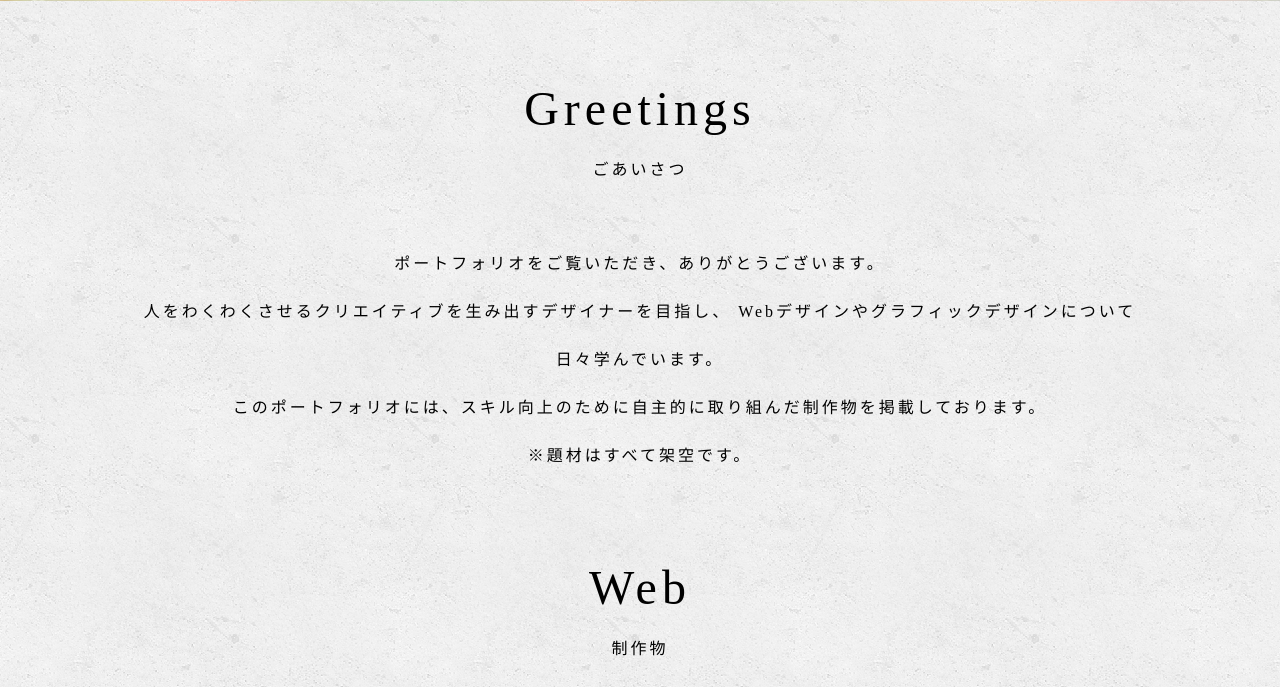
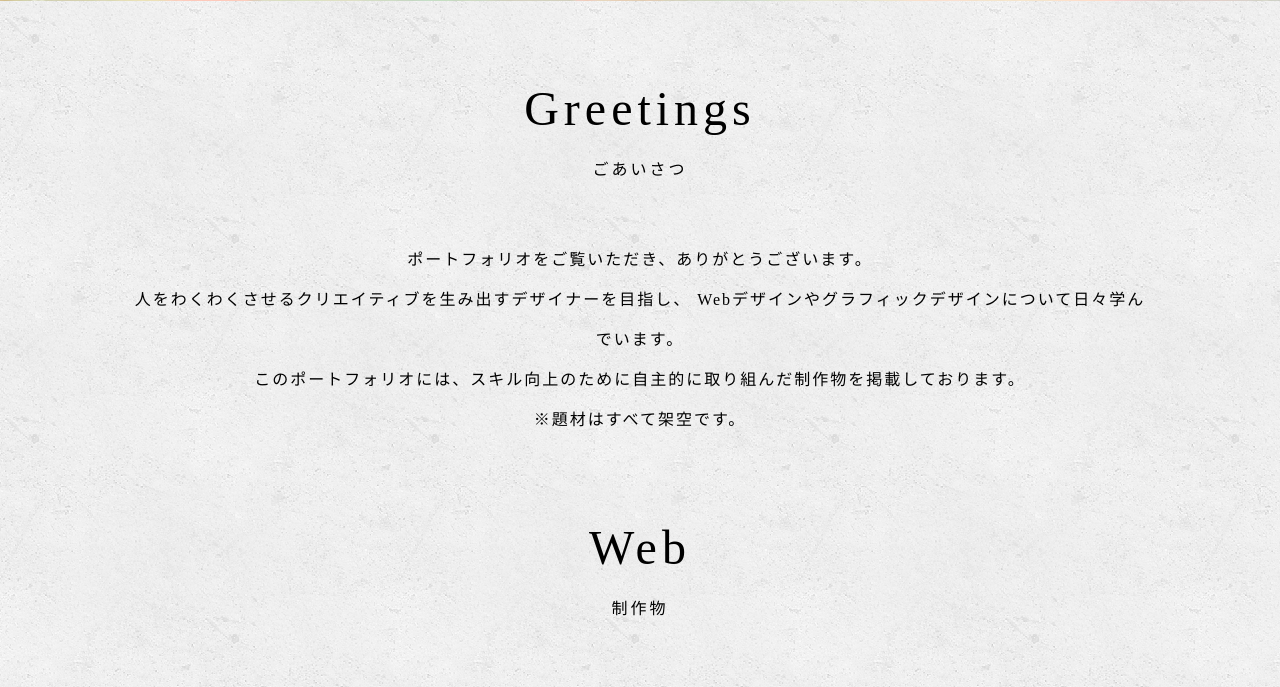
Before and after one commit to okaharuki115/okaharuki115.github.io, a plain HTML site: page index.html in a window 1280 px wide. Shown: the part 719-1406 px from the top of the page. Drawn offline with nearby package versions, Linux system fonts and the light colour scheme.

Commit message:
index.html を更新

```diff
--- a/index.html
+++ b/index.html
@@ -28,7 +28,7 @@
         </div>
 
         <!--Greetings中身-->
-        <div class="greeting_contents">
+        <div class="greeting_contents" style="text-align: center; width: 80%; line-height: 2.5; letter-spacing: 2px">
             ポートフォリオをご覧いただき、ありがとうございます。<br>
             人をわくわくさせるクリエイティブを生み出すデザイナーを目指し、
             Webデザインやグラフィックデザインについて日々学んでいます。<br>
```
